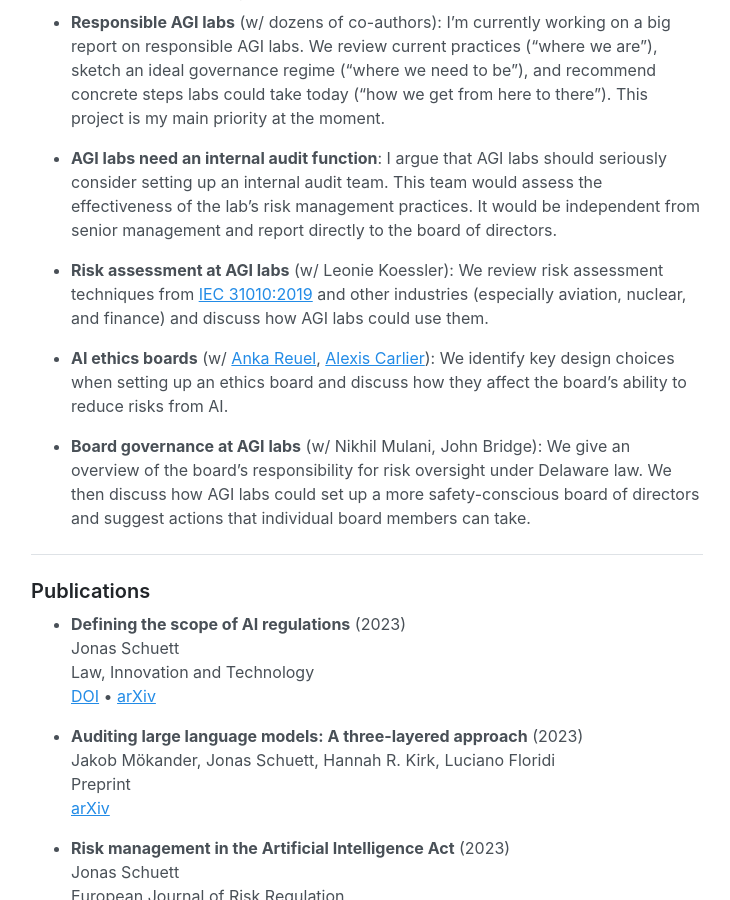
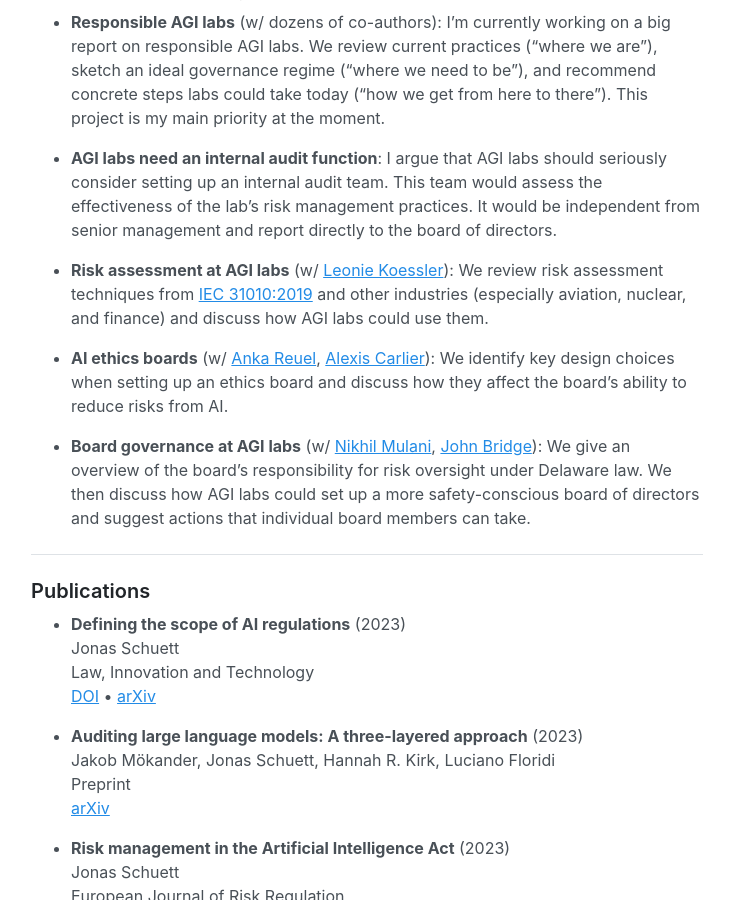
Before and after one commit to jonasschuett/jonasschuett.github.io, a Jekyll site: the page built from _posts/2020-04-04-introduction.md, in a window 1280 px wide and 900 px high, scrolled down 1496 px. Shown: the whole window, without its empty margins (273-1003 px from the left). Built offline with Jekyll 4.4.1, drawn with Linux system fonts in a browser that asks for light colours; part of the change alters nothing that is shown.

```diff
--- a/_posts/2020-04-04-introduction.md
+++ b/_posts/2020-04-04-introduction.md
@@ -44,11 +44,11 @@ I'm a Research Fellow at the [Centre for the Governance of AI (GovAI)](https://w
 
 - **AGI labs need an internal audit function**: I argue that AGI labs should seriously consider setting up an internal audit team. This team would assess the effectiveness of the lab's risk management practices. It would be independent from senior management and report directly to the board of directors.
 
-- **Risk assessment at AGI labs** (w/ Leonie Koessler): We review risk assessment techniques from [IEC 31010:2019](https://www.iso.org/standard/72140.html) and other industries (especially aviation, nuclear, and finance) and discuss how AGI labs could use them.
+- **Risk assessment at AGI labs** (w/ [Leonie Koessler](https://www.linkedin.com/in/leonie-koessler-ll-m-kcl-85b71814a/)): We review risk assessment techniques from [IEC 31010:2019](https://www.iso.org/standard/72140.html) and other industries (especially aviation, nuclear, and finance) and discuss how AGI labs could use them.
 
 - **AI ethics boards** (w/ [Anka Reuel](https://www.linkedin.com/in/ankareuel/), [Alexis Carlier](https://www.linkedin.com/in/alexis-carlier-995367170/)): We identify key design choices when setting up an ethics board and discuss how they affect the board’s ability to reduce risks from AI.
 
-- **Board governance at AGI labs** (w/ Nikhil Mulani, John Bridge): We give an overview of the board’s responsibility for risk oversight under Delaware law. We then discuss how AGI labs could set up a more safety-conscious board of directors and suggest actions that individual board members can take.
+- **Board governance at AGI labs** (w/ [Nikhil Mulani](https://www.linkedin.com/in/nmulani/), [John Bridge](https://www.linkedin.com/in/johnmichaelbridge/)): We give an overview of the board’s responsibility for risk oversight under Delaware law. We then discuss how AGI labs could set up a more safety-conscious board of directors and suggest actions that individual board members can take.
 
 ---
 
```
